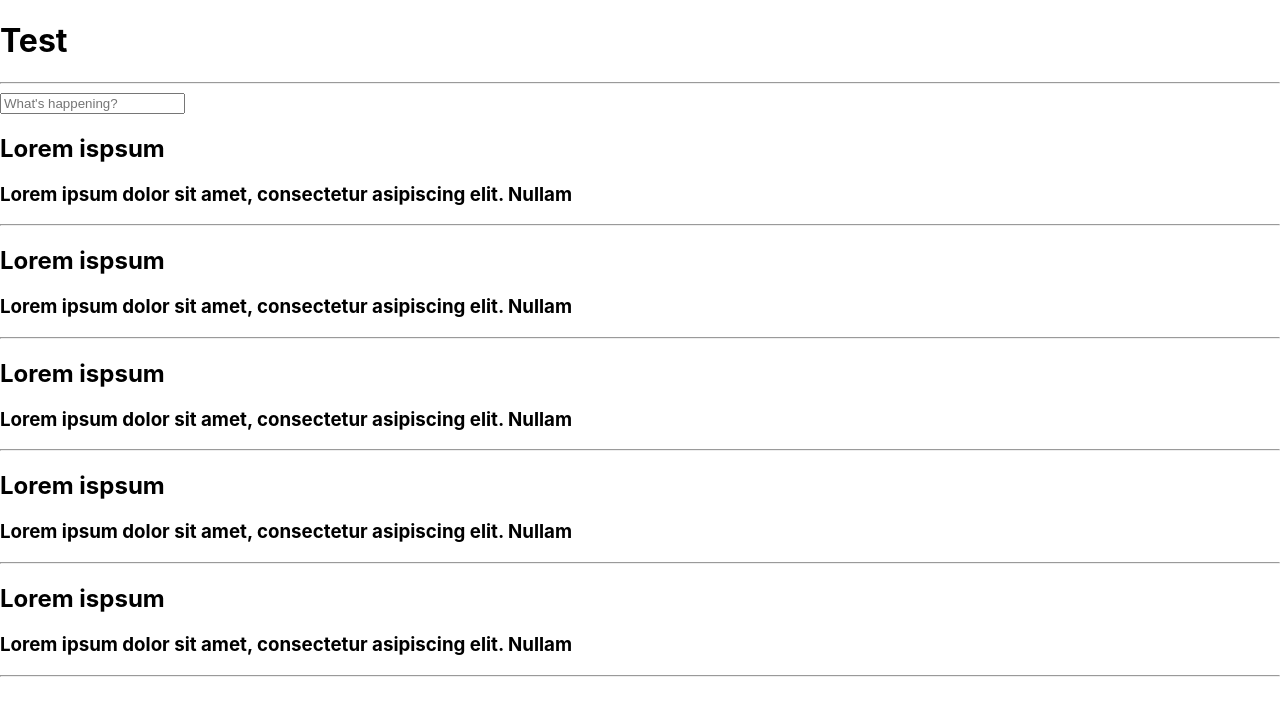
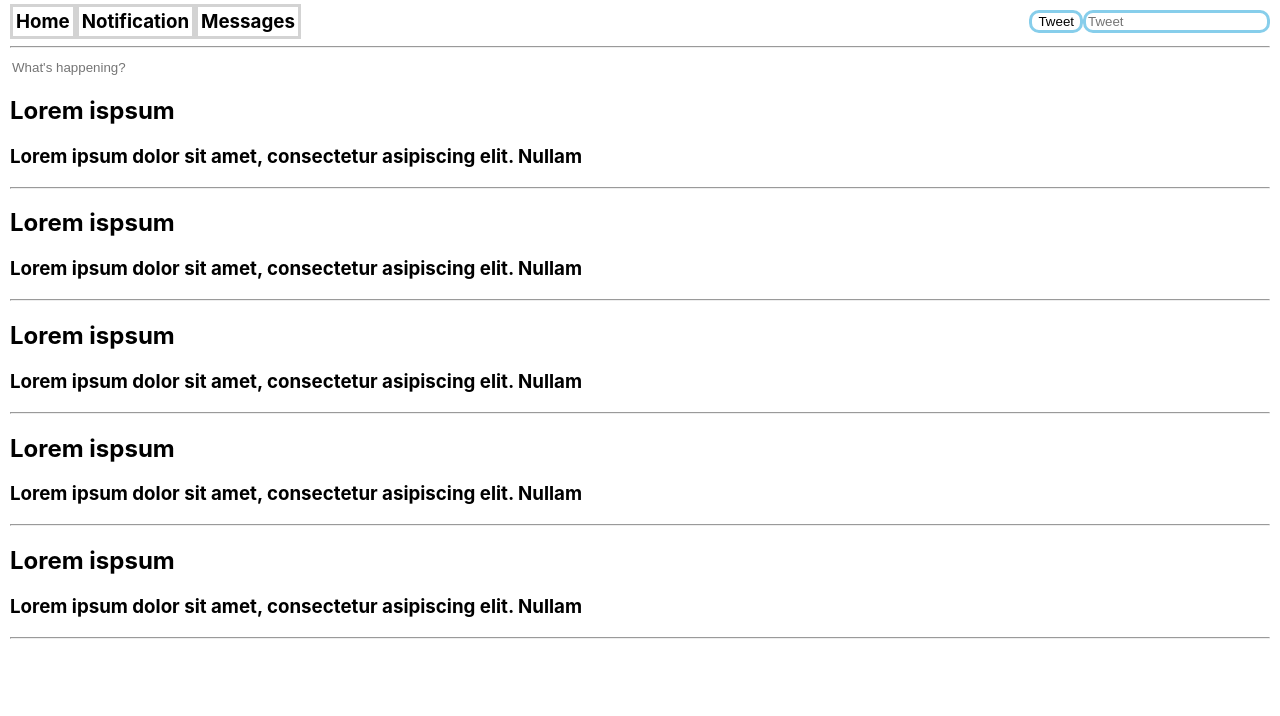
Before and after one commit to kaila-spraguemcrae/SocialMediaClone, a React (Create React App) app: page / in a window 1280 px wide. Shown: the top 716 px of the page. Built offline with nearby package versions, Linux system fonts and the light colour scheme.

Commit message:
add navbar styling and elements
Co-authored-by: Garrett Brown <gman9mm@live.com>

```diff
--- a/src/components/Feed.js
+++ b/src/components/Feed.js
@@ -27,7 +27,6 @@ const masterPostList = [
 function Feed() {
   return (
     <React.Fragment>
-      <hr />
       <input placeholder="What's happening?" />
       <div className="feed-list">
         {masterPostList.map((post, index) =>
--- a/src/components/NavBar.js
+++ b/src/components/NavBar.js
@@ -2,7 +2,16 @@ import React from "react";
 
 function NavBar(){
   return (
-    <h1>Test</h1>
+    <React.Fragment>
+      <div className="nav-bar">
+        <h3 className= "nav-links">Home</h3>
+        <h3 className= "nav-links">Notification</h3>
+        <h3 className= "nav-links">Messages</h3>
+        <input className= "tweet-button" placeholder="Tweet"/>
+        <button className= "tweet-button">Tweet</button>
+      </div>
+      <hr />
+    </React.Fragment>
   );
 }
 
--- a/src/index.css
+++ b/src/index.css
@@ -1,5 +1,5 @@
 body {
-  margin: 0;
+  margin: 10px;
   font-family: -apple-system, BlinkMacSystemFont, 'Segoe UI', 'Roboto', 'Oxygen',
     'Ubuntu', 'Cantarell', 'Fira Sans', 'Droid Sans', 'Helvetica Neue',
     sans-serif;
@@ -11,3 +11,30 @@ code {
   font-family: source-code-pro, Menlo, Monaco, Consolas, 'Courier New',
     monospace;
 }
+
+.nav-links {
+  display: inline;
+  border: 3px solid lightgrey;
+  padding: 3px;
+  margin-bottom: 5px;
+}
+.tweet-button {
+  background-color: white;
+  border-color: skyblue;
+  border-radius: 10px;
+  border-width: 3px;
+  right: 0px;
+  position: sticky;
+  float: right;
+}
+
+.nav-bar {
+  padding-bottom: 5px;
+}
+
+button, input {
+  background: transparent;
+  box-shadow: 0px 0px 0px transparent;
+  border: 0px solid transparent;
+  text-shadow: 0px 0px 0px transparent;
+}
```
